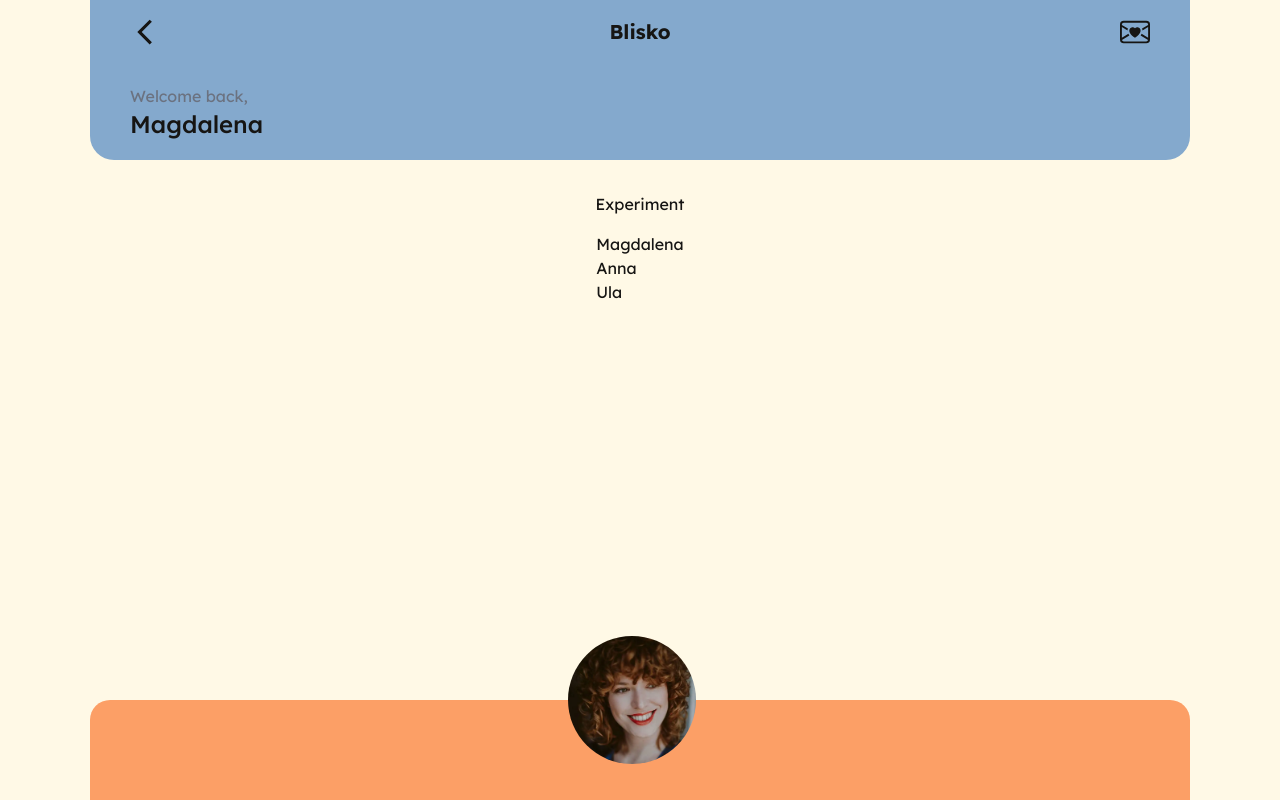
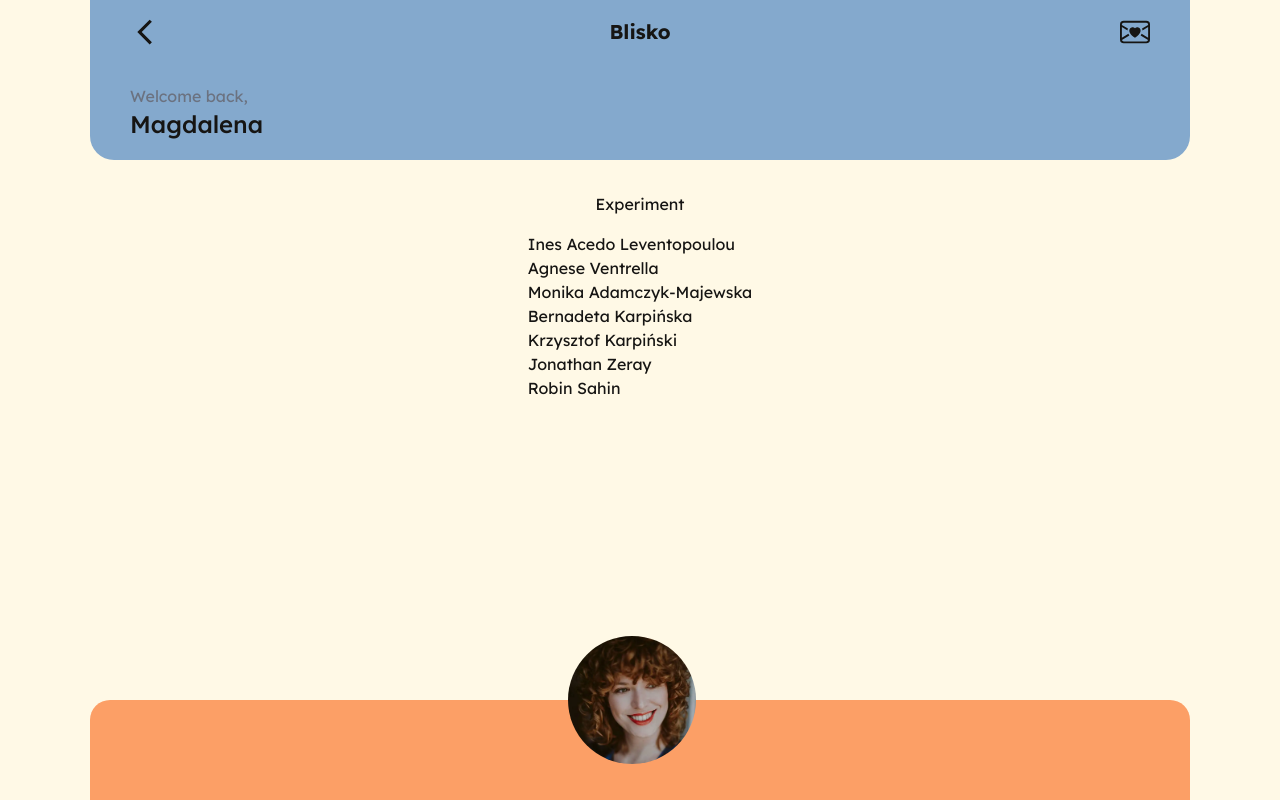
Before and after one commit to magdalena-karpinska/blisko-app, a Next.js app: page /experiment in a window 1280 px wide. Built offline with nearby package versions, Linux system fonts and the light colour scheme.

Commit message:
fetches data

```diff
--- a/src/app/experiment/page.tsx
+++ b/src/app/experiment/page.tsx
@@ -1,5 +1,10 @@
-export default function Page() {
-  const connectionNames = ["Magdalena", "Anna", "Ula"];
+"use server";
+
+import { fetchAllConnections } from "../lib";
+
+export default async function Page() {
+  const connections = await fetchAllConnections();
+  const connectionNames = connections.map((connection) => connection.name);
   return (
     <>
       <h1>Experiment</h1>
```
